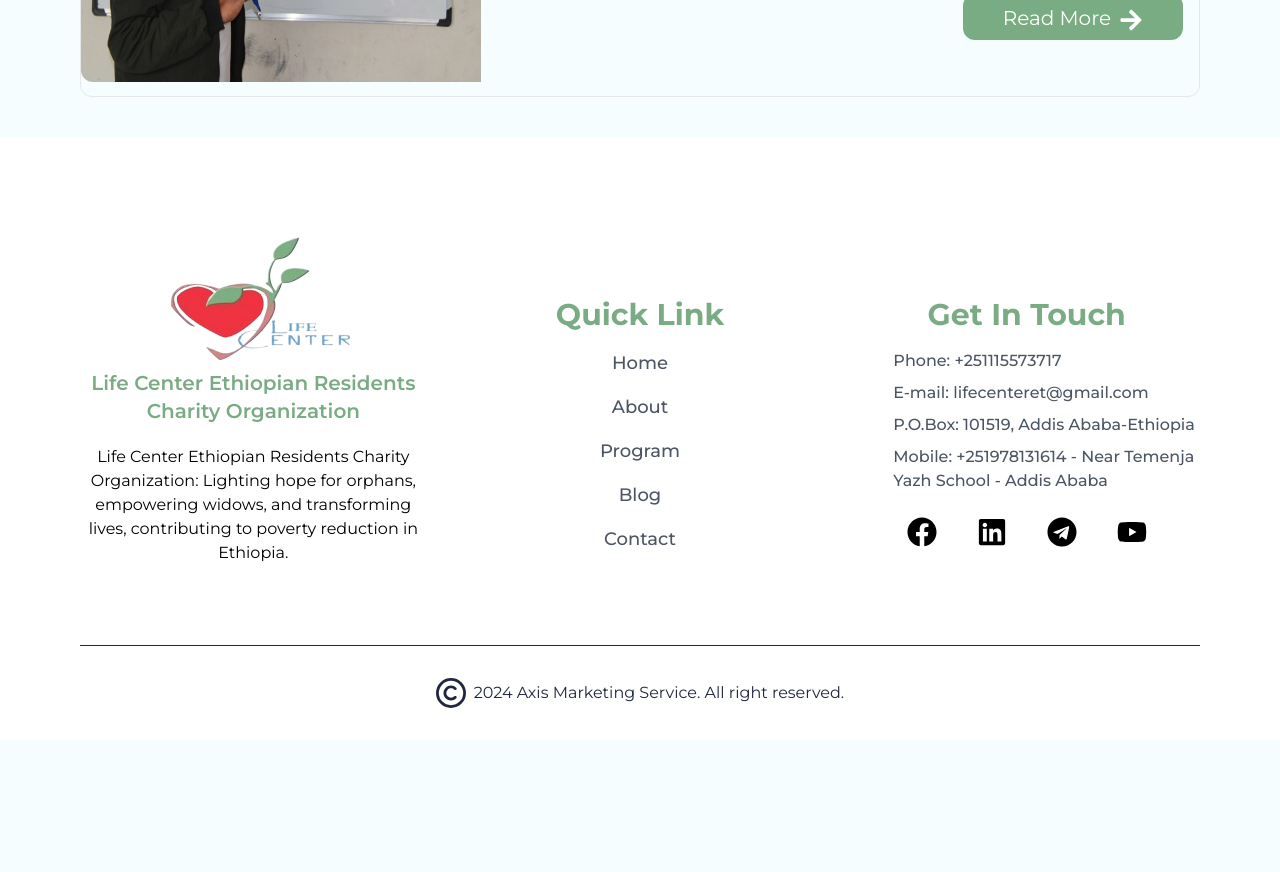
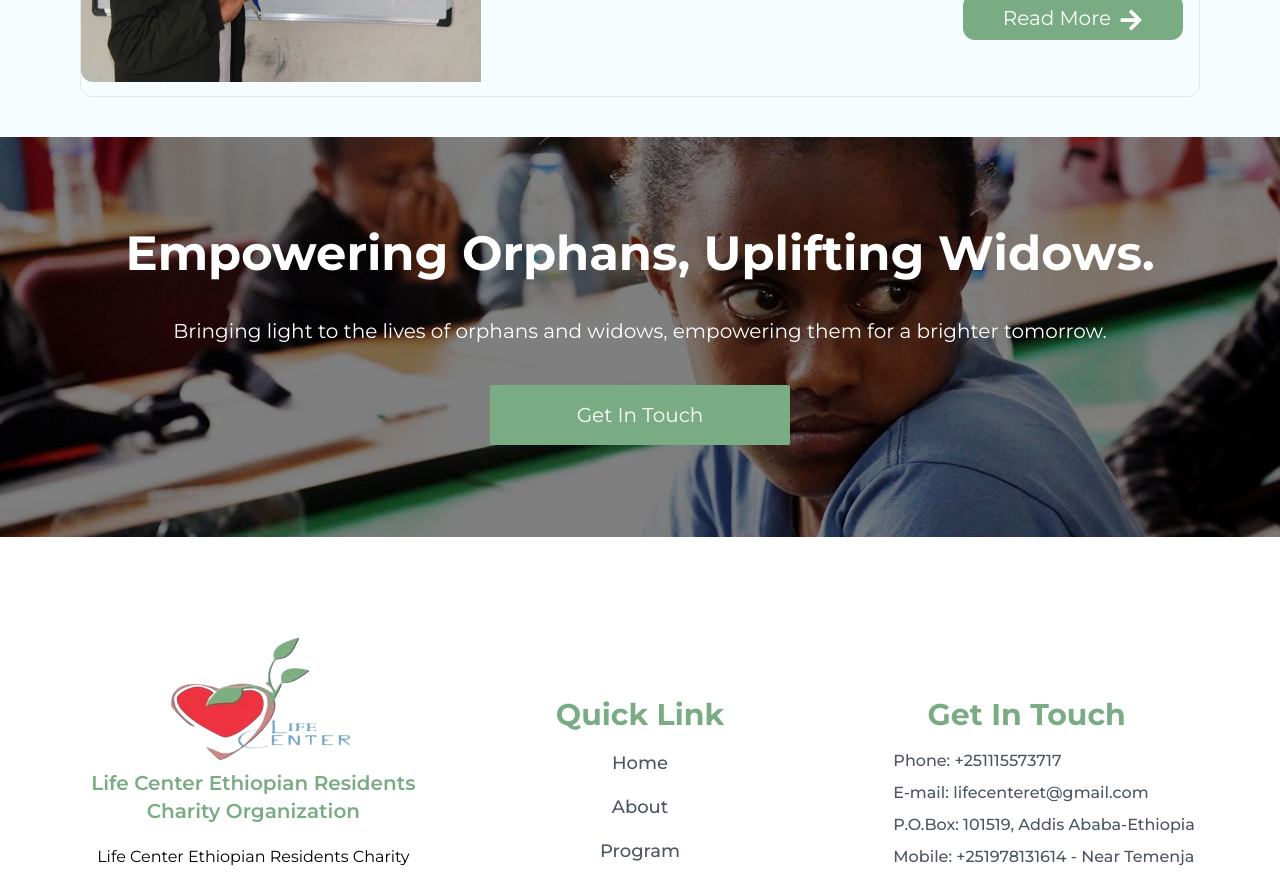
Before and after one commit to haileamlakwalelige/life-center, a React (Vite) app: page /blog in a window 1280 px wide. Shown: the part 3040-3912 px from the top of the page. Before the commit the page ends 3780 px from the top, so only its background shows below. Built offline with nearby package versions, Linux system fonts and the light colour scheme.

Commit message:
add call to action

```diff
--- a/src/pages/Blog.jsx
+++ b/src/pages/Blog.jsx
@@ -2,6 +2,7 @@ import React from 'react'
 import BlogIntro from "../components/blog/BlogIntro";
 import BlogBlog from "../components/blog/BlogBlog";
 import BlogNews from "../components/blog/BlogNews";
+import CallToAction from "../components/Reusable/CallToAction";
 
 const Blog = () => {
   return (
@@ -9,6 +10,7 @@ const Blog = () => {
       <BlogIntro />
       <BlogBlog />
       <BlogNews />
+      <CallToAction />
     </div>
   );
 };
```
